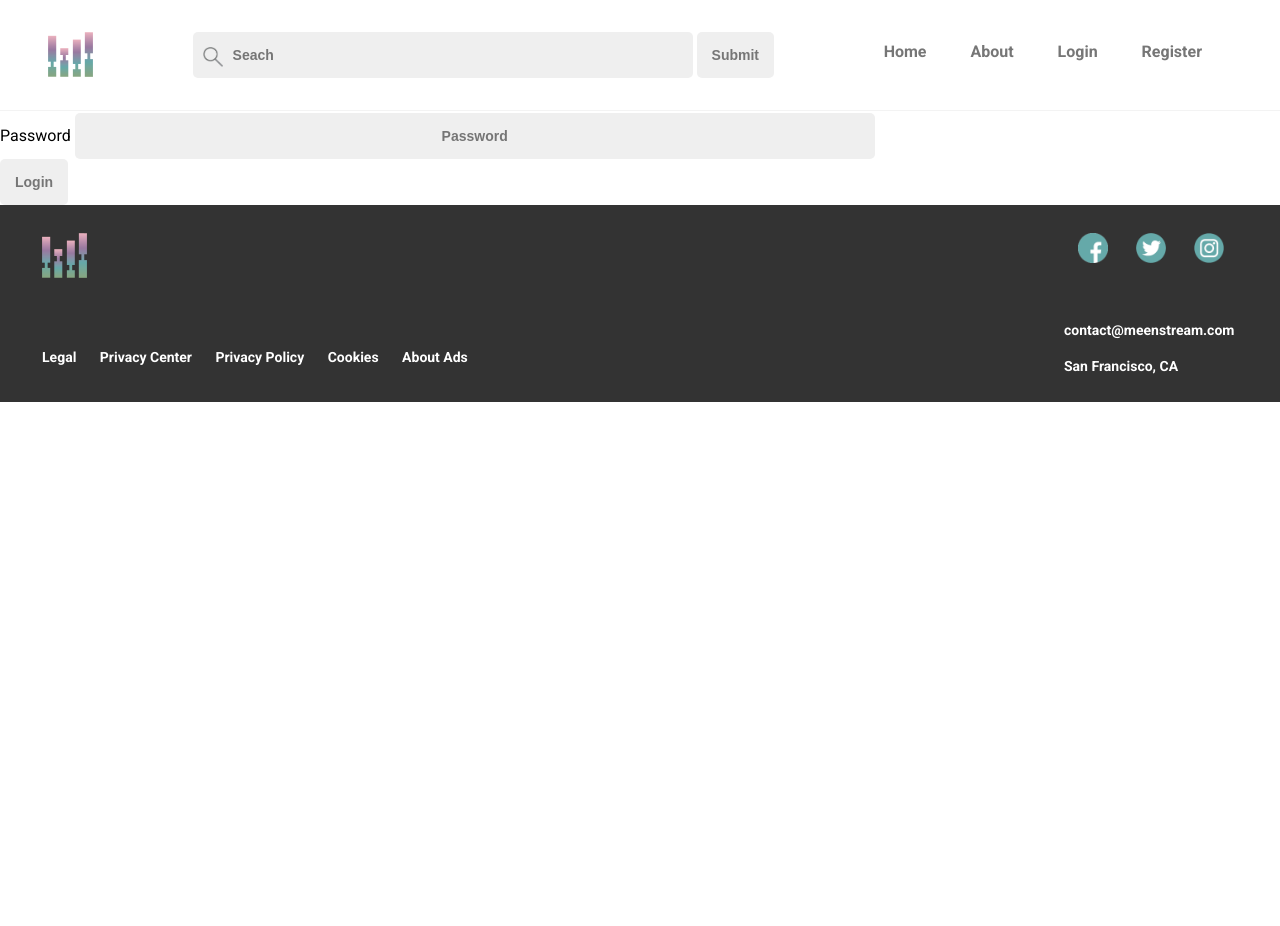
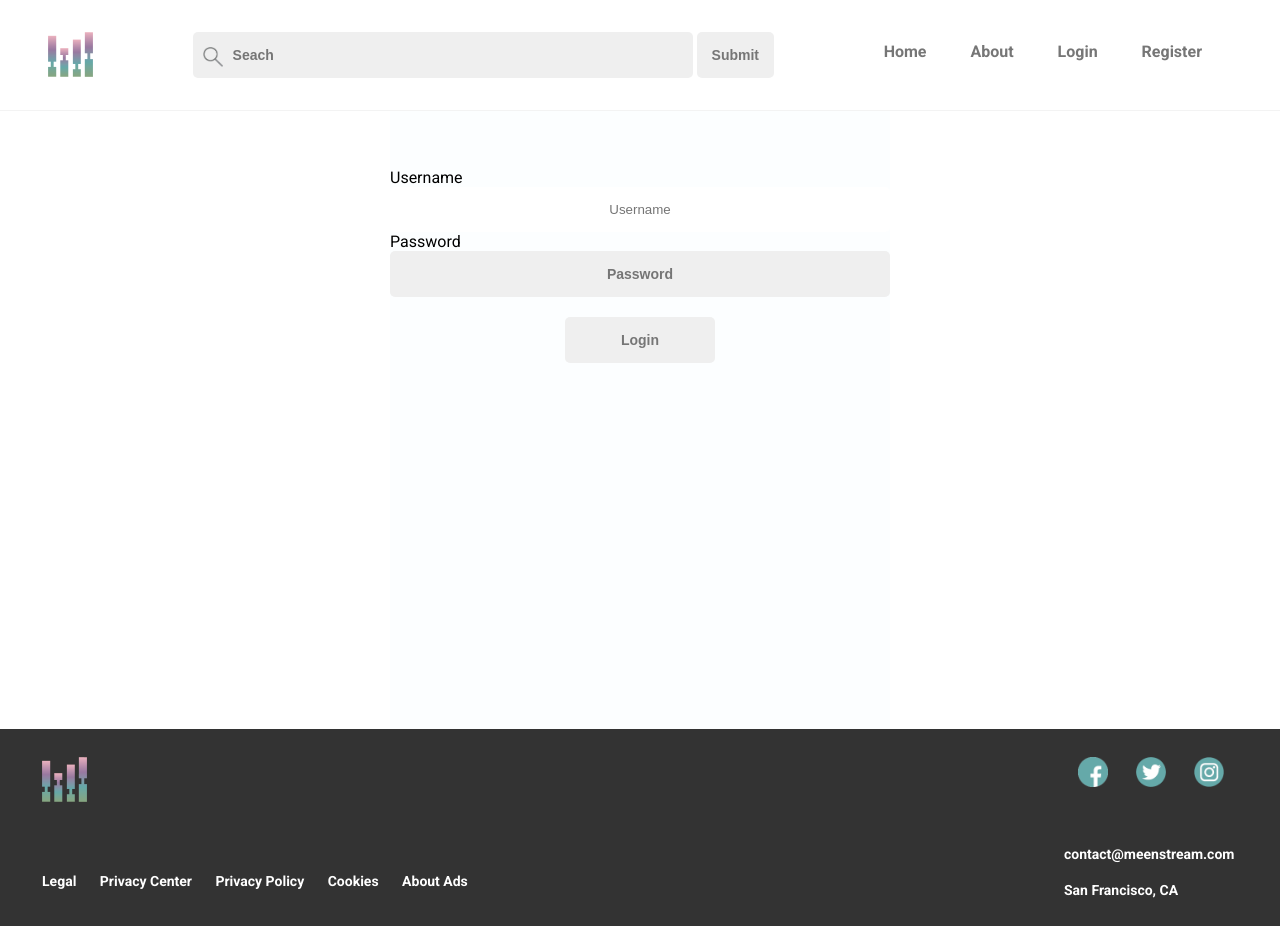
Before and after one commit to EvanReinstein/meenstream, a Django app: template templates/accounts/login.html in a window 1280 px wide. Before the commit the page ends 402 px from the top, so only its background shows below. Run offline with Django 3.2, Linux system fonts and the light colour scheme; the template is opened without the code that fills it, so the values that code supplies are empty.

Commit message:
login form and video settings

```diff
--- a/music_app/static/css/accounts.css
+++ b/music_app/static/css/accounts.css
@@ -1,4 +1,12 @@
 /* Log in and sign up forms CSS */
+
+.login-form {
+    background-image: url(../images/white-background.jpg);
+    width: 500px;
+    height: 661px;
+    padding-top: 100px;
+    margin: 0 auto;
+}
 
 input[type=username],
 input[type=password] {
@@ -6,15 +14,25 @@ input[type=password] {
     font-weight: 700px;
     justify-content: center;
     border-radius: 5px;
-    width: 800px;
+    width: 500px;
     padding: 15px;
     margin: 0em;
     border: none;
 
 }
 
+.login-submit {
+    width: 150px;
+    margin-top: 20px;
+}
 
-border: none;
+.btn-container {
+    display: flex;
+    justify-content: center;
+}
+
+
+/* border: none;
 background-color: #EFEFEF;
 font-size: 14px;
-font-weight: 700;
+font-weight: 700; */
--- a/music_app/static/css/pages.css
+++ b/music_app/static/css/pages.css
@@ -117,6 +117,18 @@
 .main-header {
     margin-top: 150px;
     margin-bottom: 50px;
+    position: relative;
+}
+
+/* .main-header::before {
+    content: '';
+    position: absolute;
+} */
+
+#myVideo {
+    position: fixed;
+    top: 10px;
+    z-index: -1;
 }
 
 .submit-home {
--- a/templates/accounts/login.html
+++ b/templates/accounts/login.html
@@ -8,7 +8,7 @@
 <p style=" background-color: red; padding: 1rem; ">{{ error }}</p>
 {% endif %}
 
-<form action="{% url 'login' %}" method="POST">
+<form class="login-form" action="{% url 'login' %}" method="POST">
   {% csrf_token %}
 
   <div>
@@ -19,7 +19,9 @@
     <label for="password">Password</label>
     <input type="password" name="password" placeholder="Password" required maxlength="25" minlength="8" />
   </div>
-  <input type="submit" value="Login">
+  <div class="btn-container">
+    <input class="login-submit" type="submit" value="Login">
+  </div>
 </form>
 
 {% endblock %}
--- a/templates/accounts/register.html
+++ b/templates/accounts/register.html
@@ -21,7 +21,7 @@
   </div>
   <div>
     <label for="email">Email</label>
-    <input type="text" name="email" placeholder="Email" required pattern="^([a-zA-Z0-9_\-\.]+)@([a-zA-Z0-9_\-\.]+)\.([a-zA-Z]{2,5})$"/>
+    <input type="text" name="email" placeholder="Email" required pattern="^([a-zA-Z0-9_\-\.]+)@([a-zA-Z0-9_\-\.]+)\.([a-zA-Z]{2,5})$" />
   </div>
   <div>
     <label for="username">Username</label>
--- a/templates/pages/home.html
+++ b/templates/pages/home.html
@@ -13,8 +13,11 @@
 
 {% block content %}
 <div class="main-header">
+    <video autoplay muted loop id="myVideo">
+        <source src="{% static 'videos/main-video.mp4' %}" type="video/mp4">
+    </video>
     <div>
-        <a href=""><button class="submit-home">Register</button></a>
+        <a href="{% url 'register' %}"><button class="submit-home">Register</button></a>
     </div>
 </div>
 
```
Also changed, not shown: music_app/static/images/white-background.jpg (added), 1 other file.
